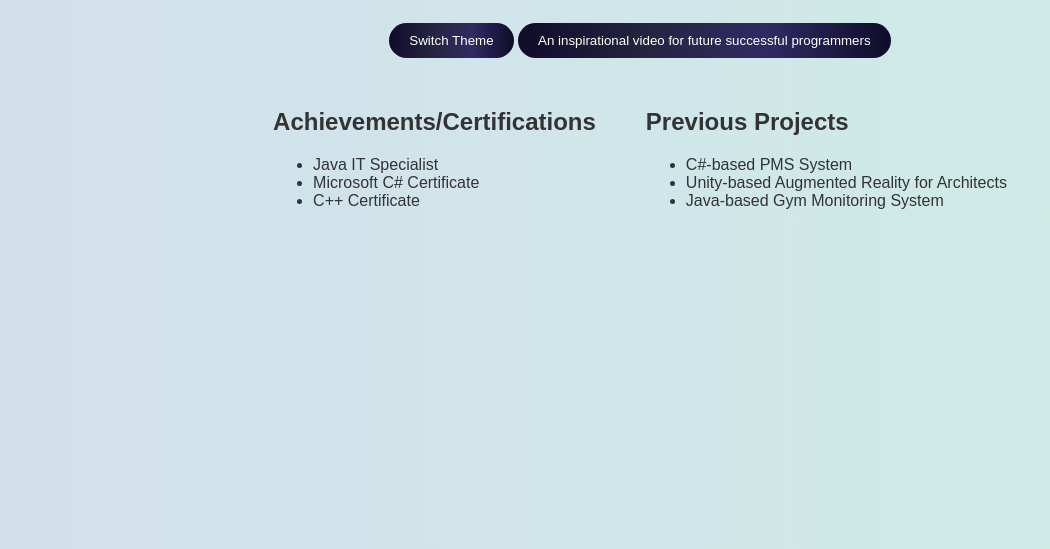
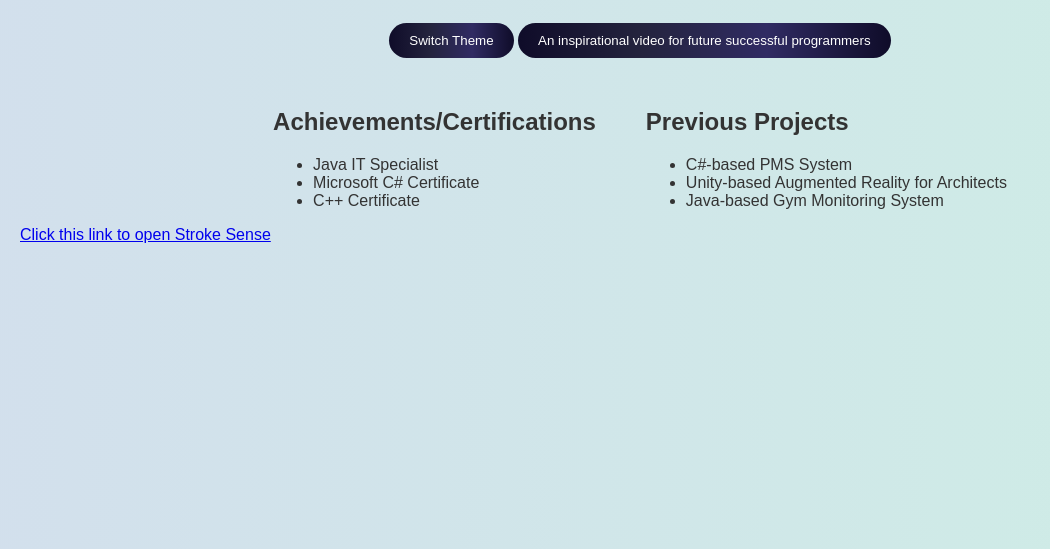
Before and after one commit to KeithFlores/portfolio_FLORES, a plain HTML site: page index.html in a window 1280 px wide. Shown: the part 291-840 px from the top of the page, without its empty margins (0-1050 px from the left). Drawn offline with Linux system fonts and the light colour scheme.

Commit message:
Update index.html

```diff
--- a/index.html
+++ b/index.html
@@ -41,6 +41,10 @@
          </section>
       </div>
 
+      <div class="projects">
+            <a href="https://keithflores.github.io/css_Flores/"><div>Click this link to open Stroke Sense</div></a>
+      </div>
+
       <script src="script.js"></script>
    </body>
 </html>
```
